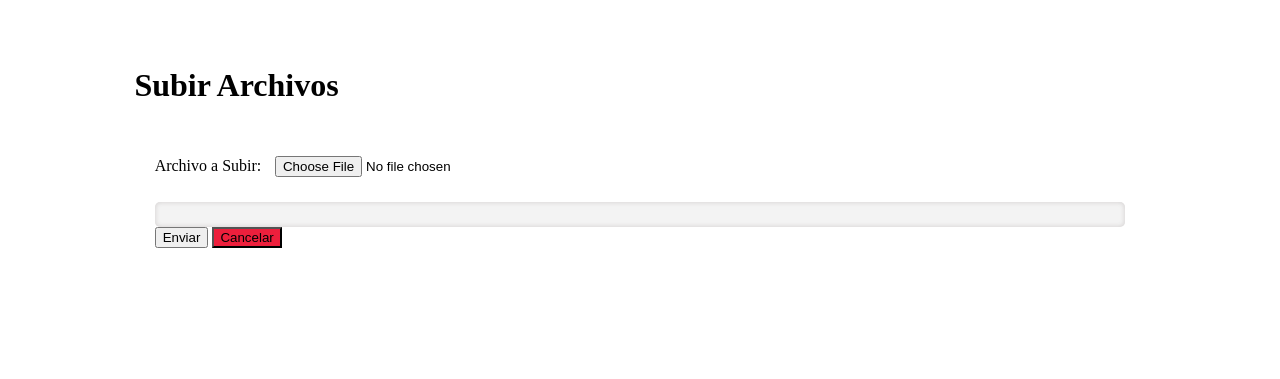
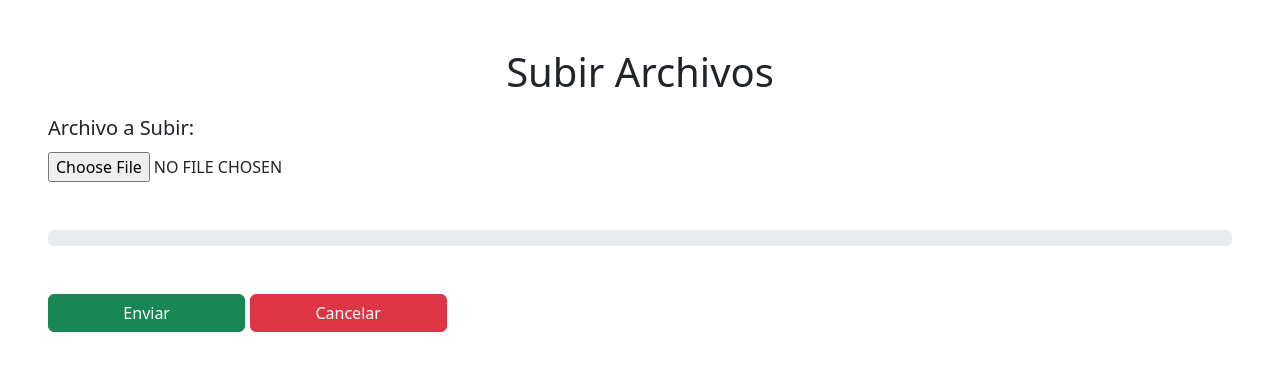
Before and after one commit to Programandinggabriel/aslecol_RepoInfoClaro, a PHP site: page / in a window 1280 px wide. Shown: the top 379 px of the page. Run offline with PHP 8.4, Linux system fonts and the light colour scheme.

Commit message:
estilos boostrap y validaciones a form subir archivos a servidor

```diff
--- a/index.php
+++ b/index.php
@@ -5,33 +5,39 @@
   <meta charset="UTF-8">
   <meta http-equiv="X-UA-Compatible" content="IE=edge">
   <meta name="viewport" content="width=device-width, initial-scale=1.0">
-  <link rel="stylesheet" href="css/main.css">
+  <link rel="stylesheet" href="https://cdn.jsdelivr.net/npm/bootstrap@5.2.0/dist/css/bootstrap.min.css">
   <title>Subir Archivos</title>
 </head>
 
-<body>
-  <div class="principal">
-    <h1>Subir Archivos </h1>
+
+<body class="p-5">
+
+<h1 class="row justify-content-center">Subir Archivos</h1>
+
+  <div class ="">
 
     <form action="" id="form_subir">
 
-      <div class="form-1-2">
-        <label for="">Archivo a Subir: </label>
-        <input type="file" name="archivo" id="" required>
+      <div class="row-12">
+        <label class="col-3 col-form-label-lg" for="" >Archivo a Subir: </label>
+        <input class="col-9 text-uppercase" type="file" name="archivo" id="archivo" required>
       </div>
 
-      <div class="barra">
-        <div class="barra_azul" id="barra_estado">
+      <div class="progress mt-5">
+        <div class="progress-bar bg-success" id="barra_estado">
           <span></span>
         </div>
       </div>
 
-      <div class="acciones">
-        <input type="submit" value="Enviar" class="btn">
-        <input type="button" value="Cancelar" id="cancelar" class="cancel">
+      <div class="row-5 mt-5">
+
+        <input class='col-2 btn btn-success' type="submit" value="Enviar">
+        <input class='col-2 btn btn-danger' type="button" value="Cancelar" id="cancelar" class="cancel">
+
       </div>
 
     </form>
+
   </div>
   <script src="js/main.js"></script>
 </body>
--- a/js/main.js
+++ b/js/main.js
@@ -1,28 +1,52 @@
 document.addEventListener("DOMContentLoaded", ()=>{
-  let form= document.getElementById('form_subir');
+  let form = document.getElementById('form_subir');
 
   form.addEventListener("submit", function(event){
+
     event.preventDefault();
+
     subir_archivos(this);
+
   });
+
+  let inpt_Arch = form.children[0].children[1];
+
+  inpt_Arch.setAttribute('accept', '.xlsx, .xsl');
+
+  inpt_Arch.addEventListener('change', ()=>{
+
+    let nombreArch = inpt_Arch.files[0].name.toLowerCase() ;
+    alert(nombreArch);
+    if (! (nombreArch == 'consolidado_descargas.xlsx' || nombreArch == 'consolidado_descargas.xls')){
+
+      alert("Se esperaba el archivo con el nombre (consolidado_descargas)");
+      inpt_Arch.value = "";
+
+    };
+
+
+
+  });
+
 });
 
 
 function subir_archivos(form) {
+
   let barra_estado = form.children[1].children[0],
   span = barra_estado.children[0],
   boton_cancelar = form.children[2].children[1];
 
   barra_estado.classList.remove('barra_verde','barra_roja');
-
   //peticion
   let peticion = new XMLHttpRequest();
 
   //progreso
   peticion.upload.addEventListener("progress",(event)=>{
+
     let porcentaje = Math.round((event.loaded / event.total)*100);
 
-    console.log(porcentaje);
+    //console.log(porcentaje);
     barra_estado.style.width = porcentaje+'%';
     span.innerHTML = porcentaje+'%';
 
@@ -30,20 +54,27 @@ function subir_archivos(form) {
 
   //finalizado
   peticion.addEventListener('load', ( )=> {
+
     barra_estado.classList.add('barra_verde');
     span.innerHTML = "Proceso completado";
+
   });
 
   //enviar datos
-  peticion.open('post','subir.php');
+  peticion.open('post','upld_to_server/subir.php');
   peticion.send(new FormData(form));
 
   //cancelado
   boton_cancelar.addEventListener("click", ()=>{
+
     peticion.abort();
+
     barra_estado.classList.remove('barra_verde');
+
     barra_estado.classList.add('barra_roja');
+
     span.innerHTML = "Proceso cancelado";
+
   });
 
 
--- a/subir.php
+++ /dev/null
@@ -1,5 +0,0 @@
-<?php
-$nombre_temporal = $_FILES['archivo']['tmp_name'];
-$nombre = $_FILES['archivo']['name'];
-move_uploaded_file($nombre_temporal, 'xlsx/'.$nombre);
-?>
--- /dev/null
+++ b/upld_to_server/subir.php
@@ -0,0 +1,5 @@
+<?php
+    $nombre_temporal = $_FILES['archivo']['tmp_name'];
+    $nombre = $_FILES['archivo']['name'];
+    move_uploaded_file($nombre_temporal, '../xlsx/'.$nombre);
+?>
```
Also changed, not shown: 1 other file.
